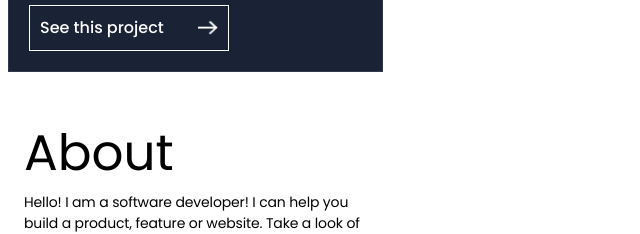
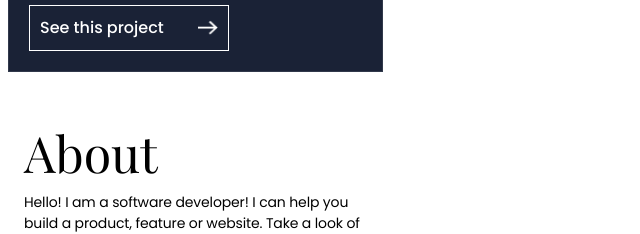
Before and after one commit to Derick1530/portfolio, a website: page src/index.html in a window 1280 px wide. Shown: the part 3260-3494 px from the top of the page, without its empty margins (0-640 px from the left). Drawn offline with nearby package versions, Linux system fonts and the light colour scheme.

Commit message:
Fix Linting error in Css file

```diff
--- a/style.css
+++ b/style.css
@@ -140,7 +140,7 @@ textarea {
 
 #about_header {
   margin: 56px 16px 0 0;
-  font-family: "Playfair Display" . sans-serif;
+  font-family: "Playfair Display", sans-serif;
   font-style: normal;
   font-weight: 400;
   font-size: 50px;
```
